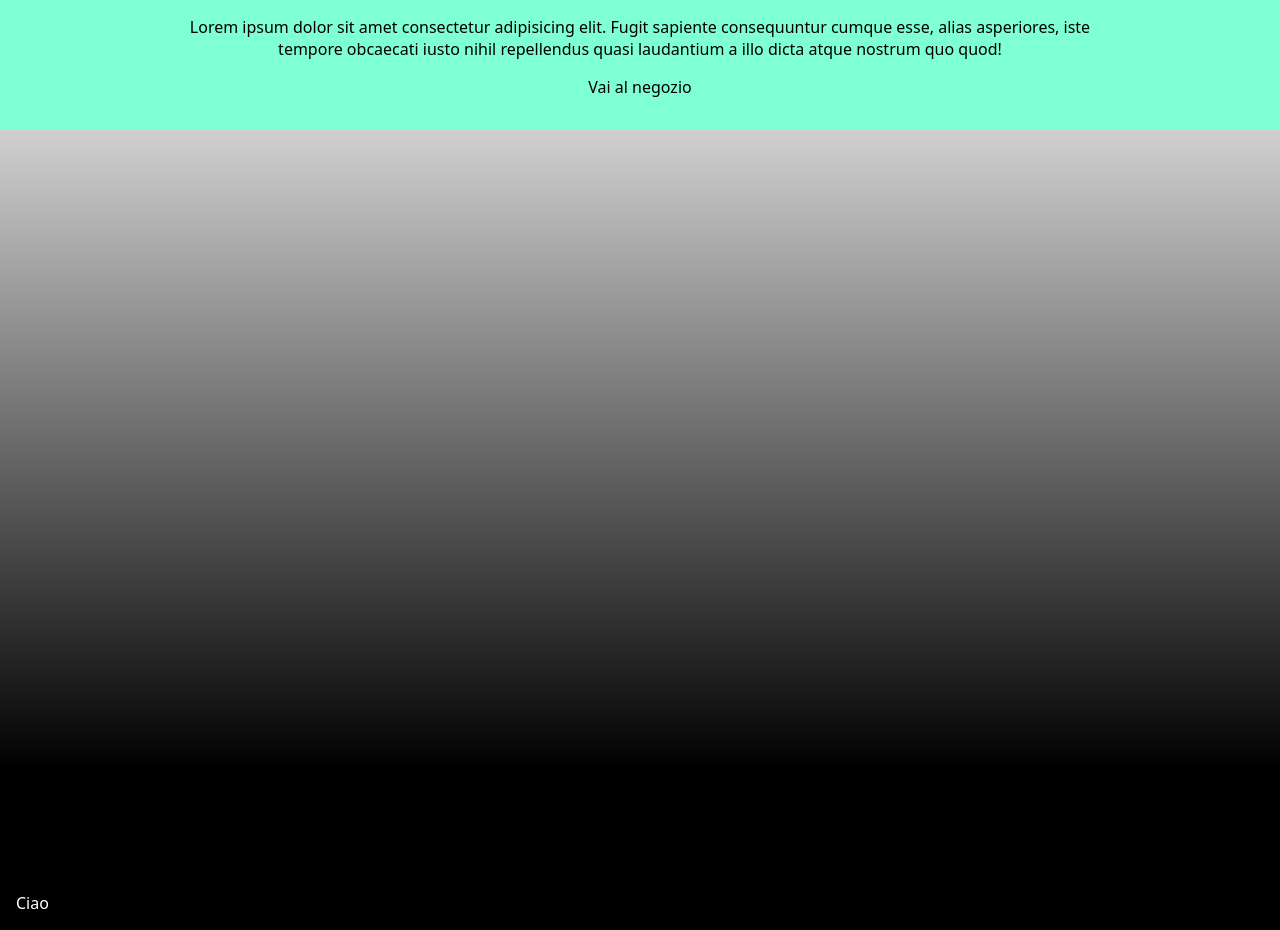
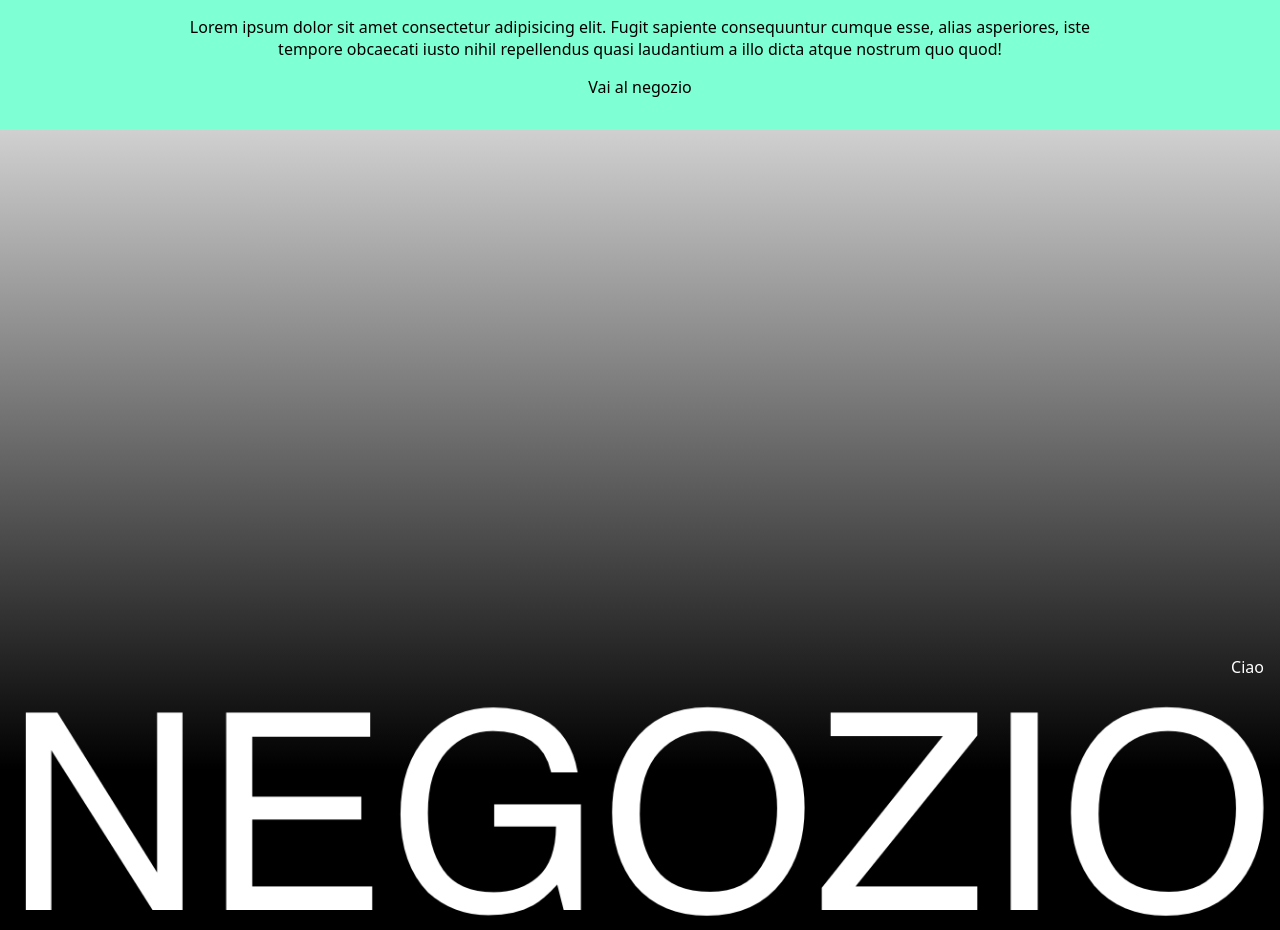
Before and after one commit to andrea-pugliatti/react-context-api, a React (Vite) app: page / in a window 1280 px wide. Shown: the part 140-1070 px from the top of the page. Built offline with nearby package versions, Linux system fonts and the light colour scheme.

Commit message:
Add Footer content

```diff
--- a/src/components/Footer.jsx
+++ b/src/components/Footer.jsx
@@ -1,7 +1,10 @@
+import negozioImg from "../assets/img/negozio.webp";
+
 export default function Footer() {
 	return (
 		<footer>
 			<div>Ciao</div>
+			<img src={negozioImg} alt="Logo"></img>
 		</footer>
 	);
 }
--- a/src/index.css
+++ b/src/index.css
@@ -90,6 +90,16 @@ a {
 		cursor: pointer;
 		border: 2px solid black;
 	}
+}
+.navbar input {
+	font-size: 0.9rem;
+	padding: 0.4rem 0.9rem;
+	background-color: white;
+	border: 2px dashed black;
+	border-radius: 20px;
+}
+.navbar label {
+	margin: 0 1rem;
 }
 
 /* Jumbotron */
@@ -253,6 +263,13 @@ footer {
 	height: 100vh;
 	background: linear-gradient(rgb(208, 208, 208), rgb(0, 0, 0) 80%);
 	display: flex;
+	flex-direction: column;
+	justify-content: flex-end;
+
+	img {
+		align-self: center;
+		width: 100%;
+	}
 
 	div {
 		display: block;
```
Also changed, not shown: src/assets/img/negozio.webp (added).
